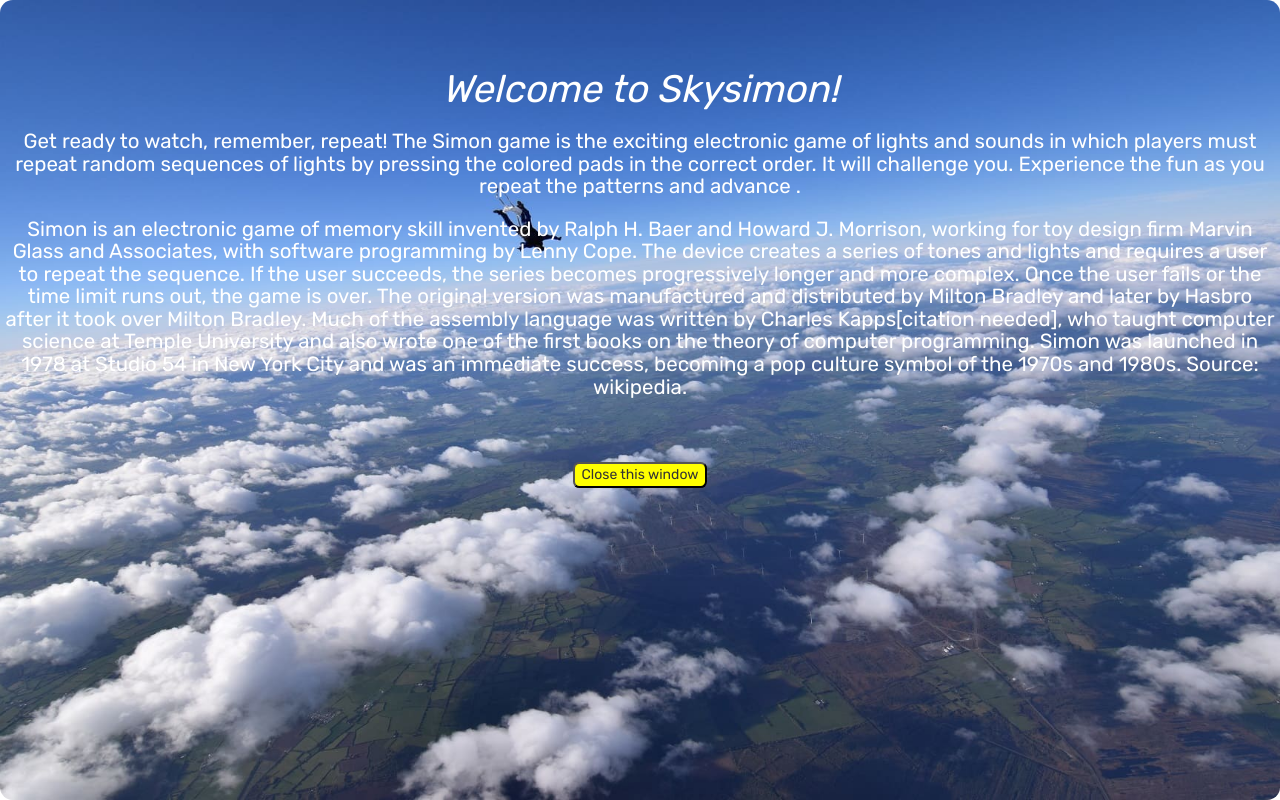
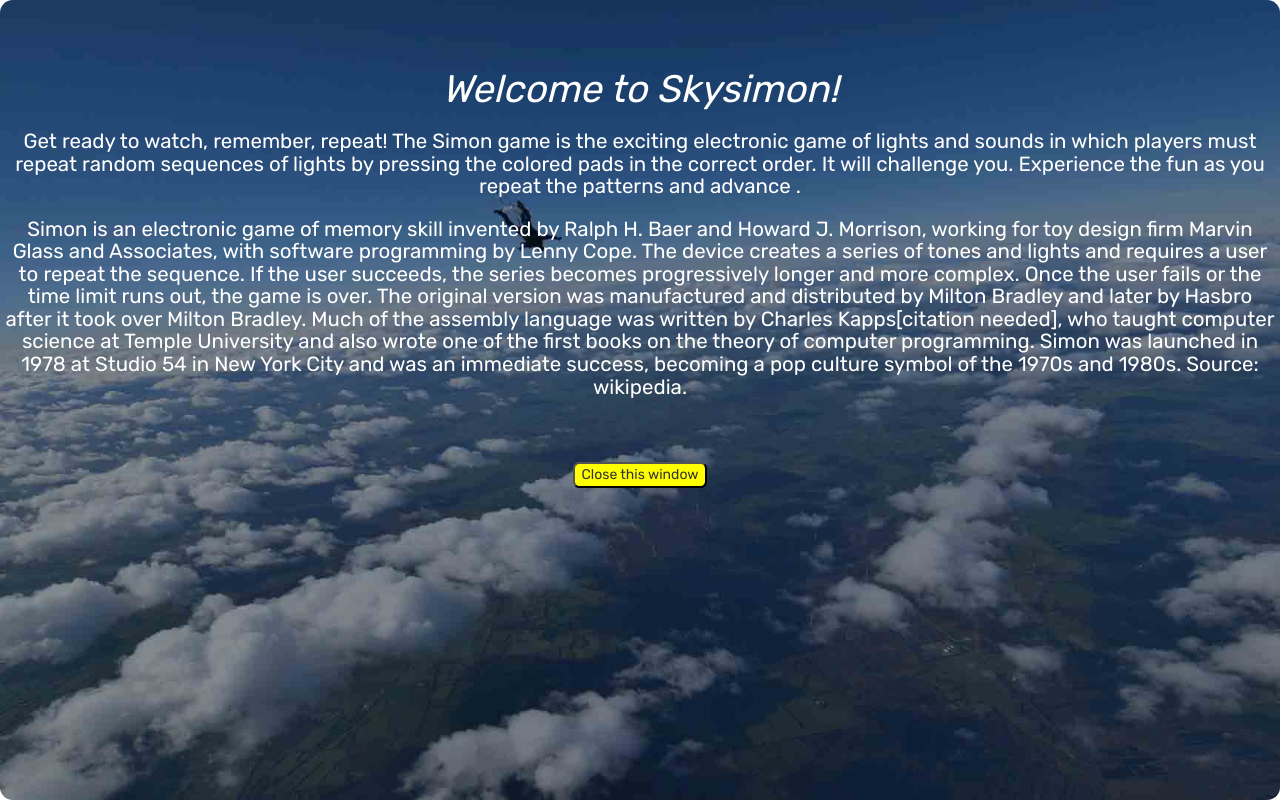
Before and after one commit to AnestIwata/simon, a PHP site: page /gameinfo.html in a window 1280 px wide. Run offline with PHP 8.4, Linux system fonts and the light colour scheme; some libraries are stand-ins or nearby versions.

Commit message:
Changed background picture , updated css resposivness; deteted unwanted scripts from calc.js

```diff
--- a/css/style.css
+++ b/css/style.css
@@ -1,12 +1,15 @@
 /*--jumbotron style--*/
   .jumbotron{
-     background: url("../assets/pictures/1.jpg") no-repeat center center fixed;
+     background: url("../assets/pictures/1over.jpg") no-repeat center center fixed;
     -webkit-background-size: cover;
     -moz-background-size: cover;
     -o-background-size: cover;
     background-size: cover;
     border-radius:1vw;
     margin: auto;
+  }
+  #second jumbotron{
+   background: url("../assets/pictures/1over.jpg") no-repeat center center fixed;
   }
 
   a {
@@ -40,6 +43,7 @@
     text-align: center;
     margin-right: 0.4vw;
     margin-left: 0.4vw;
+
   }
 
   @media (min-width: 200px) and (max-width: 400px){
@@ -49,7 +53,7 @@
   }
   @media (min-width: 400px) and (max-width: 500px){
     .jumbotron h3 {
-    font-size: 3.6vw;
+    font-size: 3.8vw;
     }
   }
 
@@ -455,11 +459,3 @@
     height: 100vh;
     }
     }
-
-  /*--Game info container overlay--*/
-  .jumbotron .container {
-    max-width: 100%;
-    background-color: blueviolet;
-    opacity: 0.5;
-    z-index: 2;
-}
--- a/gameinfo.html
+++ b/gameinfo.html
@@ -11,8 +11,7 @@
     </head>
     <body>
 
-    <div class="jumbotron two">
-        <div class="container"></div>
+    <div class="jumbotron">
         <h1 style="color:white;">
             Welcome to Skysimon!
         </h1>
```
Also changed, not shown: spec/calcSpec.js (+1 -63 lines), assets/pictures/1over.jpg (added).
